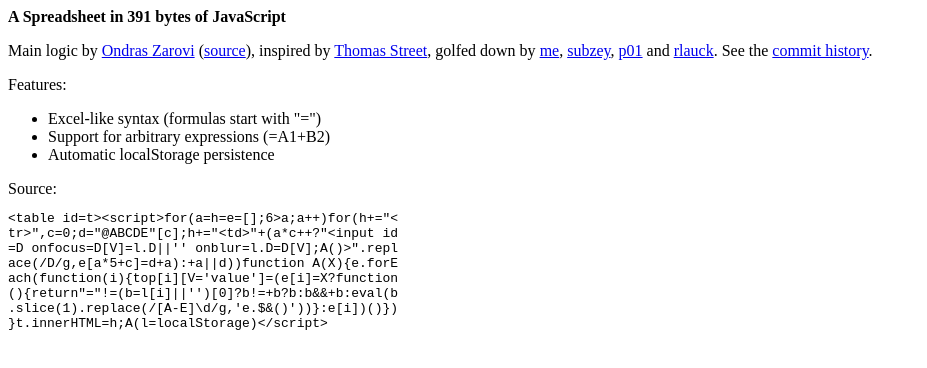
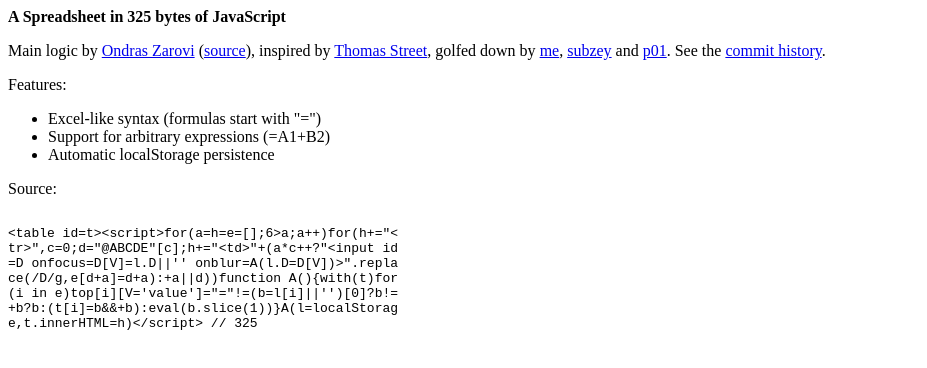
Before and after one commit to aemkei/aemkei.github.io, a plain HTML site: page sheet/index.html in a window 1280 px wide. Shown: the whole page, without its empty margins (0-927 px from the left). Drawn offline with Linux system fonts and the light colour scheme.

Commit message:
Sheet: 325 bytes, using a for(i in e) and a single function instead of 3 functions and a forEach

```diff
--- a/sheet/index.html
+++ b/sheet/index.html
@@ -1,14 +1,22 @@
-<table id=t><script>for(a=h=e=[];6>a;a++)for(h+="<tr>",c=0;d="@ABCDE"[c];h+="<td>"+(a*c++?"<input id=D onfocus=D[V]=l.D||'' onblur=l.D=D[V];A()>".replace(/D/g,e[a*5+c]=d+a):+a||d))function A(X){e.forEach(function(i){top[i][V='value']=(e[i]=X?function(){return"="!=(b=l[i]||'')[0]?b!=+b?b:b&&+b:eval(b.slice(1).replace(/[A-E]\d/g,'e.$&()'))}:e[i])()})}t.innerHTML=h;A(l=localStorage)</script>
+<table id=t><script>for(a=h=e=[];6>a;a++)for(h+="<tr>",c=0;d="@ABCDE"[c];h+="<td>"+(a*c++?"<input id=D onfocus=D[V]=l.D||'' onblur=A(l.D=D[V])>".replace(/D/g,e[d+a]=d+a):+a||d))function A(){with(t)for(i in e)top[i][V='value']="="!=(b=l[i]||'')[0]?b!=+b?b:(t[i]=b&&+b):eval(b.slice(1))}A(l=localStorage,t.innerHTML=h)</script>
 
-<!-- 391 bytes -->
+<!-- 325 bytes -->
 
-<title>A Spreadsheet in 391 bytes of JavaScript</title>
-<b>A Spreadsheet in 391 bytes of JavaScript</b>
+
+
+
+
+
+
+
+
+<title>A Spreadsheet in 325 bytes of JavaScript</title>
+<b>A Spreadsheet in 325 bytes of JavaScript</b>
 
 <p>
   Main logic by <a href="http://ondras.zarovi.cz/">Ondras Zarovi</a> (<a href="http://jsfiddle.net/ondras/hYfN3/">source</a>),
   inspired by <a href="http://thomasstreet.net/blog/spreadsheet.html">Thomas Street</a>,
-  golfed down by <a href="/">me</a>, <a href="https://twitter.com/subzey/status/403505540602417153">subzey</a>, <a href="http://www.p01.org/">p01</a> and <a href="https://github.com/rlauck">rlauck</a>. See the <a href="https://github.com/aemkei/aemkei.github.io/commits/master/sheet/index.html">commit history</a>.
+  golfed down by <a href="/">me</a>, <a href="https://twitter.com/subzey/status/403505540602417153">subzey</a> and <a href="http://www.p01.org/">p01</a>. See the <a href="https://github.com/aemkei/aemkei.github.io/commits/master/sheet/index.html">commit history</a>.
 </p>
 
 Features:
@@ -22,14 +30,15 @@ Features:
 Source:
 
 <pre>
-&lt;table id=t>&lt;script>for(a=h=e=[];6>a;a++)for(h+="&lt;
-tr>",c=0;d="@ABCDE"[c];h+="&lt;td>"+(a*c++?"&lt;input id
-=D onfocus=D[V]=l.D||'' onblur=l.D=D[V];A()>".repl
-ace(/D/g,e[a*5+c]=d+a):+a||d))function A(X){e.forE
-ach(function(i){top[i][V='value']=(e[i]=X?function
-(){return"="!=(b=l[i]||'')[0]?b!=+b?b:b&&+b:eval(b
-.slice(1).replace(/[A-E]\d/g,'e.$&()'))}:e[i])()})
-}t.innerHTML=h;A(l=localStorage)&lt;/script>
+
+&lt;table id=t&gt;&lt;script&gt;for(a=h=e=[];6&gt;a;a++)for(h+="&lt;
+tr&gt;",c=0;d="@ABCDE"[c];h+="&lt;td&gt;"+(a*c++?"&lt;input id
+=D onfocus=D[V]=l.D||'' onblur=A(l.D=D[V])&gt;".repla
+ce(/D/g,e[d+a]=d+a):+a||d))function A(){with(t)for
+(i in e)top[i][V='value']="="!=(b=l[i]||'')[0]?b!=
++b?b:(t[i]=b&&+b):eval(b.slice(1))}A(l=localStorag
+e,t.innerHTML=h)&lt;/script&gt; // 325
+
 </pre>
 
 <script>
```
